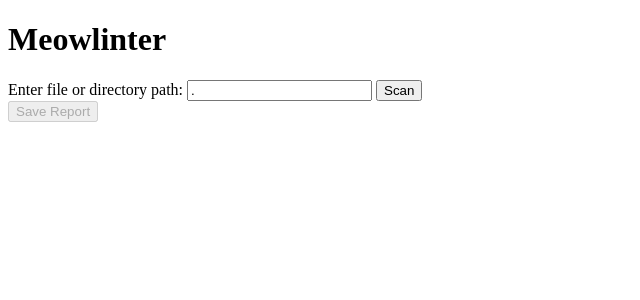
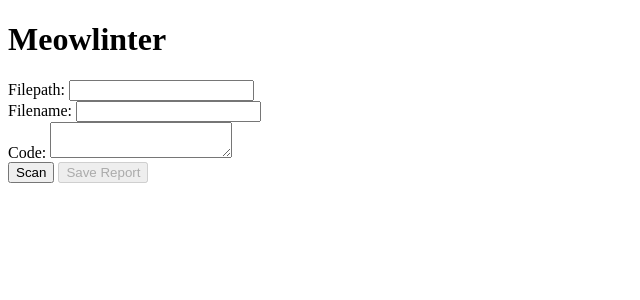
Before and after one commit to oatkrs/meowlinter, a Flask app: page / in a window 1280 px wide. Shown: the top 300 px of the page, without its empty margins (0-640 px from the left). Run offline with Flask 3, Linux system fonts and the light colour scheme.

Commit message:
WORKING nonstyled

```diff
--- a/app.py
+++ b/app.py
@@ -1,5 +1,6 @@
-from flask import Flask, request, render_template
 import subprocess
+import os
+from flask import Flask, request, render_template, jsonify
 
 app = Flask(__name__)
 
@@ -7,20 +8,38 @@ app = Flask(__name__)
 def index():
     return render_template('index.html')
 
-@app.route('/scan')
+@app.route('/scan', methods=['POST'])
+def scan():
+    filepath = request.form.get('filepath')
+    code = request.form.get('code')
+    python_path = "python"  # Set your desired Python interpreter here
 
-@app.route('/scan')
-def scan():
-    filepath = request.args.get('filepath')
-    python_path = "python"  # Or your specific Python path if different
-    command = [python_path, "meowlinter.py", "--html", filepath]
+    if code:
+        try:
+            with open(filepath, 'w') as f:
+                f.write(code)
+        except Exception as e:
+            return f"Error saving code to file: {e}"
 
-    # Execute the command and capture the output
-    process = subprocess.Popen(command, stdout=subprocess.PIPE)
-    output, error = process.communicate()
+    try:
+        meowlinter_path = os.path.join(os.path.dirname(__file__), 'meowlinter.py')
+        command = [python_path, meowlinter_path, "--html", filepath]
+        process = subprocess.Popen(command, stdout=subprocess.PIPE, env=os.environ.copy())
+        output, error = process.communicate()
 
-    # Decode the output and return it as HTML
-    return output.decode('utf-8')
+        if error:
+            return f"Error during scan: {error.decode('utf-8')}"
+
+        return output.decode('utf-8')
+
+    except Exception as e:
+        return f"Error during scan: {e}"
+
+@app.route('/check_file')
+def check_file():
+    filename = request.args.get('filename')
+    file_exists = os.path.exists(filename)
+    return jsonify({'exists': file_exists})
 
 if __name__ == '__main__':
     app.run(debug=True)
--- a/templates/index.html
+++ b/templates/index.html
@@ -1,63 +1,120 @@
 <!DOCTYPE html>
 <html>
 <head>
-  <title>Meowlinter Frontend</title>
+  <title>Meowlinter</title>
 </head>
 <body>
+
   <h1>Meowlinter</h1>
 
-  <label for="filepath">Enter file or directory path:</label>
-  <input type="text" id="filepath" name="filepath" value=".">
-  <button onclick="runMeowlinter()">Scan</button>
-
-  <div id="output">
+  <form id="meowlinterForm">
+    <div>
+      <label for="filepath">Filepath:</label>
+      <input type="text" id="filepath" name="filepath">
     </div>
 
-  <button onclick="saveReport()" disabled>Save Report</button>
+    <div>
+      <label for="filename">Filename:</label>
+      <input type="text" id="filename" name="filename">
+    </div>
+
+    <div>
+      <label for="code">Code:</label>
+      <textarea id="code" name="code"></textarea>
+    </div>
+
+    <button type="button" id="scanButton">Scan</button>
+    <button type="button" id="saveButton" disabled>Save Report</button>
+  </form>
+
+  <div id="output"></div>
 
   <script>
-    function runMeowlinter() {
-      let filepath = document.getElementById("filepath").value;
+    document.addEventListener('DOMContentLoaded', function() {
+      const filepathInput = document.getElementById('filepath');
+      const codeInput = document.getElementById('code');
+      const filenameInput = document.getElementById('filename');
+      const scanButton = document.getElementById('scanButton');
+      const saveButton = document.getElementById('saveButton');
+      const outputDiv = document.getElementById('output');
 
-      // Basic input validation
-      if (filepath.trim() === "") {
-        alert("Please enter a file or directory path.");
-        return;
+      scanButton.addEventListener('click', function() {
+        let filepath = filepathInput.value.trim();
+        let code = codeInput.value;
+        let filename = filenameInput.value.trim();
+
+        if (filepath || (code && filename)) {
+          if (code && filename) {
+            // User provided code - check for file existence
+            fetch(`/check_file?filename=${filename}`)
+              .then(response => response.json())
+              .then(data => {
+                if (data.exists) {
+                  if (confirm(`A file named "${filename}" already exists. Do you want to overwrite it?`)) {
+                    runMeowlinter(filename, code); // Use filename as filepath
+                  } else {
+                    alert("File not overwritten. Please choose a different filename.");
+                  }
+                } else {
+                  runMeowlinter(filename, code); // Use filename as filepath
+                }
+              })
+              .catch(error => {
+                console.error("Error checking file:", error);
+                alert("An error occurred while checking the file.");
+              });
+          } else {
+            // User provided filepath - no code to save
+            runMeowlinter(filepath, null);
+          }
+        } else {
+          alert("Please enter a filepath or provide code and a filename.");
+        }
+      });
+
+      saveButton.addEventListener('click', function() {
+        const htmlContent = outputDiv.innerHTML;
+        const blob = new Blob([htmlContent], { type: 'text/html' });
+        const url = URL.createObjectURL(blob);
+
+        const a = document.createElement('a');
+        a.href = url;
+        a.download = 'meowlinter_report.html';
+        a.click();
+
+        URL.revokeObjectURL(url);
+      });
+
+      function runMeowlinter(filepath, code) {
+        scanButton.disabled = true;
+        saveButton.disabled = true;
+        outputDiv.innerHTML = "Scanning...";
+
+        let formData = new FormData();
+        formData.append('filepath', filepath);
+        if (code) {
+          formData.append('code', code);
         }
 
-      // Use Fetch API to call your Python backend
-      fetch(`/scan?filepath=${filepath}`)
+        fetch('/scan', {
+          method: 'POST',
+          body: formData
+        })
           .then(response => response.text())
           .then(html => {
-          document.getElementById("output").innerHTML = html;
-          document.querySelector("button[onclick='saveReport()']").disabled = false;
+            outputDiv.innerHTML = html;
+            saveButton.disabled = false;
           })
           .catch(error => {
-          document.getElementById("output").innerHTML =
-            "<p>An error occurred while running Meowlinter.</p>";
-          console.error("Error:", error);
+            console.error("Error during scan:", error);
+            outputDiv.innerHTML = "An error occurred during the scan.";
+          })
+          .finally(() => {
+            scanButton.disabled = false;
           });
       }
+    });
+  </script>
 
-    function saveReport() {
-      // Get the HTML content from the output div
-      let htmlContent = document.getElementById("output").innerHTML;
-
-      // Create a Blob object from the HTML content
-      let blob = new Blob([htmlContent], { type: "text/html" });
-
-      // Create a temporary link element
-      let link = document.createElement("a");
-      link.href = URL.createObjectURL(blob);
-      link.download = "meowlinter_report.html";
-
-      // Append the link to the body and simulate a click to trigger the download
-      document.body.appendChild(link);
-      link.click();
-
-      // Clean up by removing the temporary link element
-      document.body.removeChild(link);
-    }
-  </script>
 </body>
 </html>
```
Also changed, not shown: 2 other files. Lines whose indentation alone changed are shown as unchanged.
